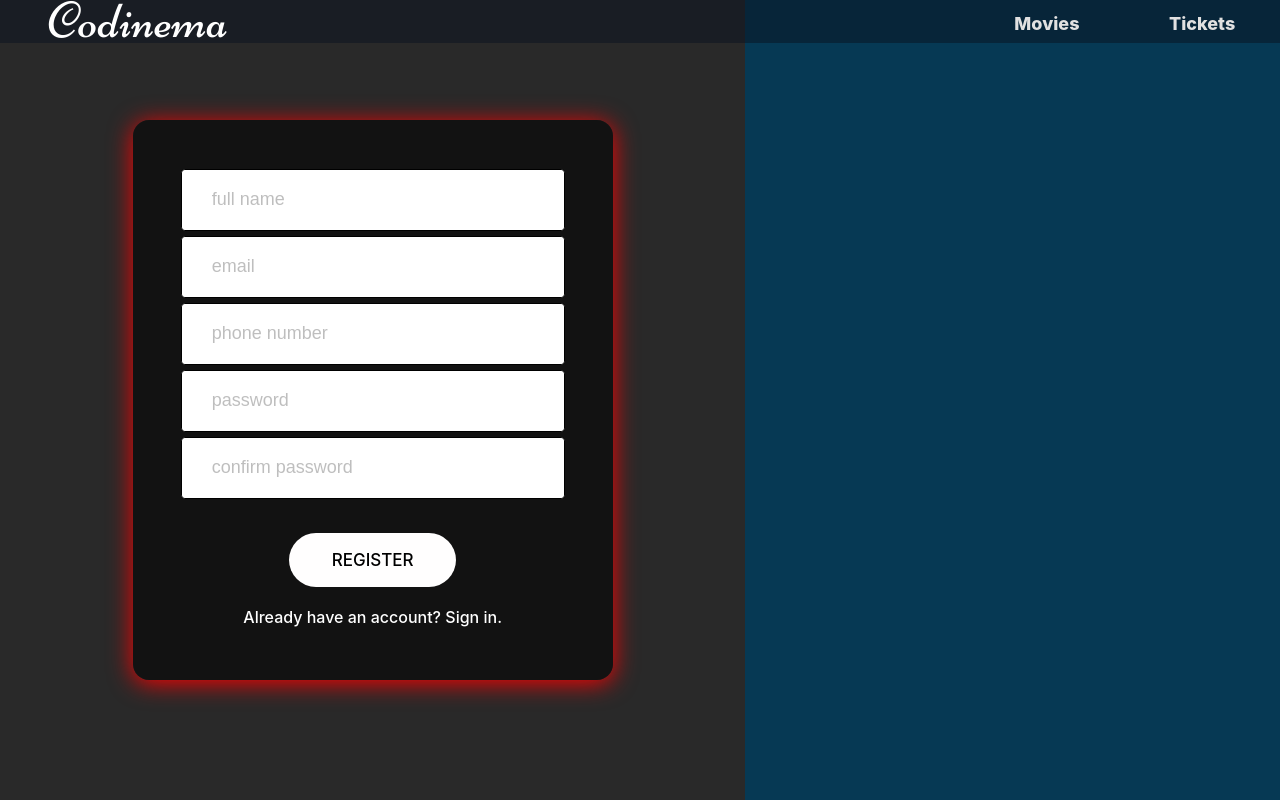
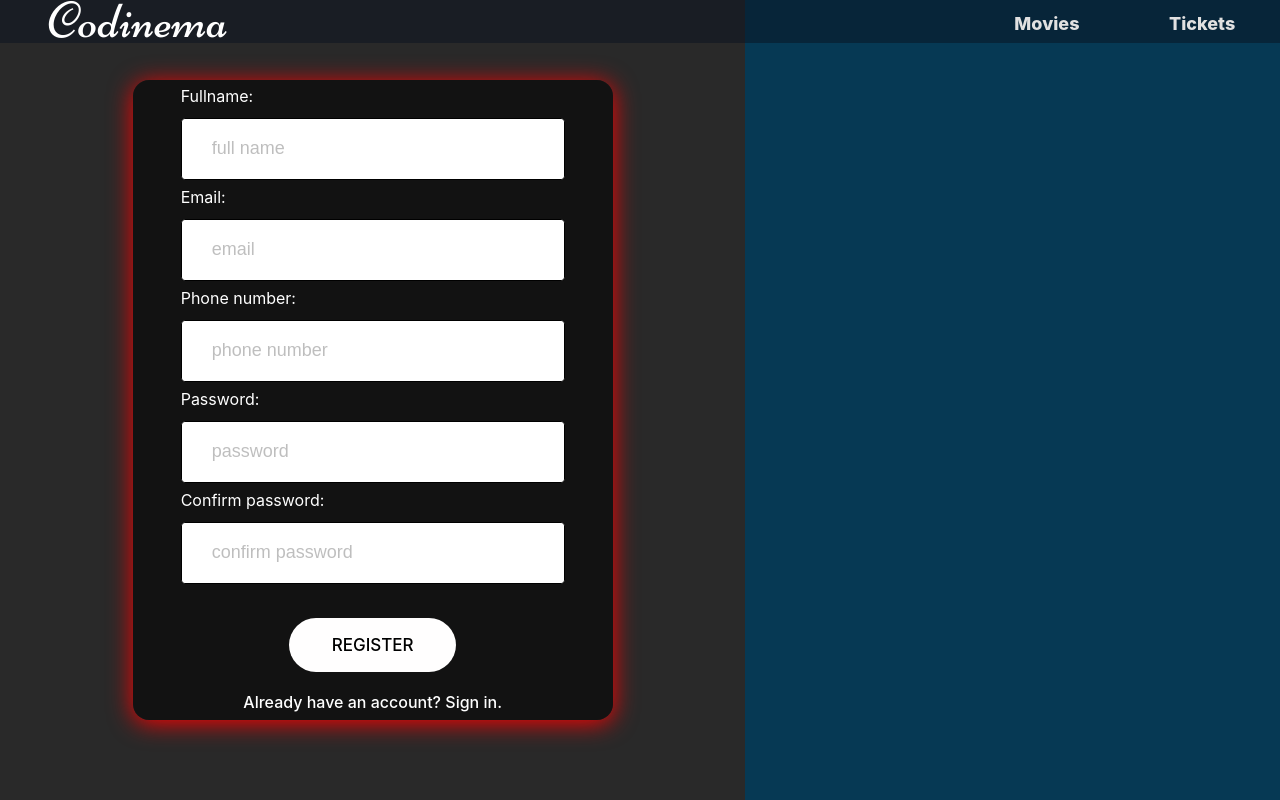
Before and after one commit to RogeSocial/cinema-project, a React (Vite) app in the folder client/: page /register in a window 1280 px wide. Shown: the top 800 px of the page. Built offline with nearby package versions, Linux system fonts and the light colour scheme; a web font is replaced by a local one.

Commit message:
Base done

```diff
--- a/client/src/pages/CreateAccountPage.jsx
+++ b/client/src/pages/CreateAccountPage.jsx
@@ -6,10 +6,15 @@ export default function () {
     return (
         <section>
         <form className="cover">
+            <label htmlFor="fullname">Fullname:</label>
             <input type="text" placeholder="full name"></input>
+            <label htmlFor="email">Email:</label>
             <input type="email" placeholder="email"></input>
-            <input type="number" placeholder="phone number"></input>
+            <label htmlFor="phone number">Phone number:</label>
+            <input onKeyPress={(e) => !/[0-9 + "+"]/.test(e.key) && e.preventDefault()} placeholder="phone number"></input>
+            <label htmlFor="password">Password:</label>
             <input type="password" placeholder="password" minLength="8"></input>
+            <label htmlFor="confirm password">Confirm password: </label>
             <input type="password" placeholder="confirm password" minLength="8"></input>
             <br></br>
             <button className="button">REGISTER</button>
--- a/client/src/pages/HomePage.jsx
+++ b/client/src/pages/HomePage.jsx
@@ -18,8 +18,8 @@ export default function () {
           <h2 id="backgroundQuote" className={"transparent-background"}><Quotes /></h2>
           </div>
           <div>
-            <Link to="login" ><button className="button">LOGIN</button></Link>
-            <Link to="user/registers"><button className="button">SIGNUP</button></Link>
+            <button className="button">LOGIN</button>
+            <button className="button">SIGNUP</button>
           </div>
           <div className="darken-lower-part"></div>
         </div>
--- a/client/src/pages/LoginPage.jsx
+++ b/client/src/pages/LoginPage.jsx
@@ -13,8 +13,10 @@ export default function () {
 
     return (
         <section>
-            <div className="cover">
+            <form className="cover">
+                <label htmlFor="email">Email:</label>
                 <input type="email" placeholder="email"></input>
+                <label htmlFor="password">Password:</label>
                 <input type="password" placeholder="password" minLength="8"></input>
                 <div className="button-container">
                     <button className="button" onClick={popup}>LOGIN</button>
@@ -26,7 +28,7 @@ export default function () {
                     <p>Email and/or password is incorrect</p>
                 </div>
 
-            </div>
+            </form>
         </section>
     )
 }
--- a/client/src/styles/account.css
+++ b/client/src/styles/account.css
@@ -6,7 +6,7 @@
 .cover {
     background-color: rgba(0, 0, 0, 0.548);
     width: 30em;
-    height: 35em;
+    height: 40em;
     position: relative;
     border-radius: 1em;
     box-shadow: 0 0.188em 1.550em rgb(255, 0, 0);
@@ -66,6 +66,11 @@ input:focus {
     outline-color: red;
 }
 
+label {
+    width: 80%;
+    margin: 5px;
+}
+
 ::placeholder {
     color: black;
     opacity: 25%;
```
